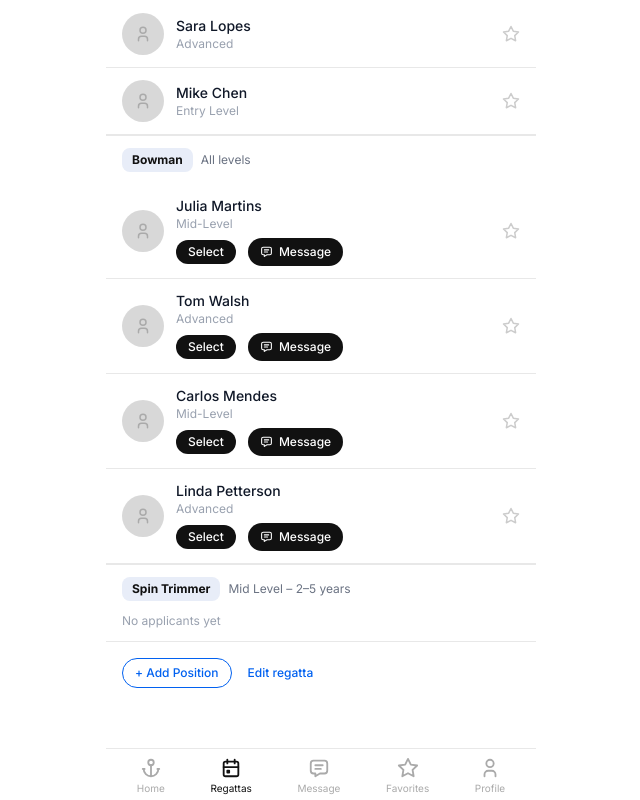
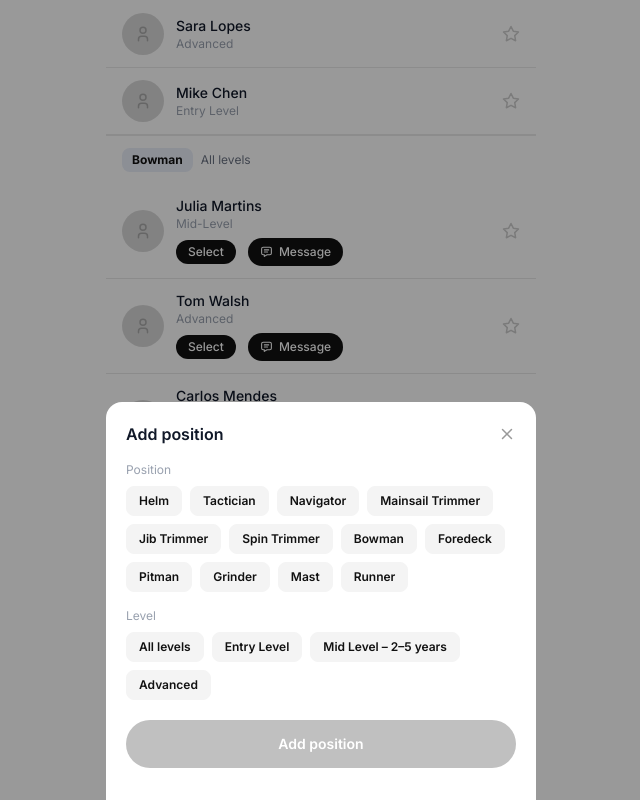
Before and after one commit to kroosailapp-crypto/kroo, a Next.js app: page /boat/regattas/1 in a window 1280 px wide. Both pictures are taken after a click on the button "+ Add Position". Shown: the part 408-1208 px from the top of the page, without its empty margins (319-959 px from the left). Built offline with nearby package versions, Linux system fonts and the light colour scheme.

Commit message:
Add position picker modal to regatta detail page
Co-Authored-By: Claude Sonnet 4.6 <noreply@anthropic.com>

```diff
--- a/app/boat/regattas/[id]/page.js
+++ b/app/boat/regattas/[id]/page.js
@@ -1,3 +1,5 @@
+"use client";
+import { useState, use } from "react";
 import Link from "next/link";
 import {
   IconAnchor,
@@ -6,9 +8,31 @@ import {
   IconStar,
   IconUser,
   IconArrowLeft,
-  IconCircleCheck,
+  IconCheck,
+  IconX,
 } from "@tabler/icons-react";
 
+const POSITIONS = [
+  "Helm",
+  "Tactician",
+  "Navigator",
+  "Mainsail Trimmer",
+  "Jib Trimmer",
+  "Spin Trimmer",
+  "Bowman",
+  "Foredeck",
+  "Pitman",
+  "Grinder",
+  "Mast",
+  "Runner",
+];
+
+const LEVELS = [
+  "All levels",
+  "Entry Level",
+  "Mid Level – 2–5 years",
+  "Advanced",
+];
 
 const regattas = {
   1: {
@@ -146,11 +170,120 @@ function CrewRow({ crew, action }) {
   );
 }
 
+function AddPositionModal({ onAdd, onClose }) {
+  const [role, setRole] = useState(null);
+  const [level, setLevel] = useState(null);
+
+  function handleAdd() {
+    if (role) {
+      onAdd({ role, level: level ?? "" });
+    }
+  }
+
+  return (
+    <div
+      className="fixed inset-0 z-50 flex items-end justify-center"
+      style={{ backgroundColor: "rgba(0,0,0,0.4)" }}
+      onClick={onClose}
+    >
+      <div
+        className="bg-white rounded-t-2xl w-full max-w-[430px] px-5 pt-5 pb-8 flex flex-col gap-4"
+        onClick={(e) => e.stopPropagation()}
+      >
+        {/* Header */}
+        <div className="flex items-center justify-between">
+          <p className="text-base font-semibold text-gray-900">Add position</p>
+          <button onClick={onClose}>
+            <IconX size={18} color="#999" />
+          </button>
+        </div>
+
+        {/* Position list */}
+        <div>
+          <p className="text-xs text-gray-400 mb-2">Position</p>
+          <div className="flex flex-wrap gap-2">
+            {POSITIONS.map((p) => (
+              <button
+                key={p}
+                onClick={() => setRole(p)}
+                className="px-3 py-1.5 rounded-lg text-xs font-semibold border transition-colors"
+                style={{
+                  backgroundColor: role === p ? "#111" : "#F4F4F4",
+                  color: role === p ? "#fff" : "#111",
+                  borderColor: role === p ? "#111" : "#F4F4F4",
+                }}
+              >
+                {p}
+              </button>
+            ))}
+          </div>
+        </div>
+
+        {/* Level list */}
+        <div>
+          <p className="text-xs text-gray-400 mb-2">Level</p>
+          <div className="flex flex-wrap gap-2">
+            {LEVELS.map((l) => (
+              <button
+                key={l}
+                onClick={() => setLevel(l)}
+                className="px-3 py-1.5 rounded-lg text-xs font-semibold border transition-colors"
+                style={{
+                  backgroundColor: level === l ? "#111" : "#F4F4F4",
+                  color: level === l ? "#fff" : "#111",
+                  borderColor: level === l ? "#111" : "#F4F4F4",
+                }}
+              >
+                {l}
+              </button>
+            ))}
+          </div>
+        </div>
+
+        {/* Add button */}
+        <button
+          onClick={handleAdd}
+          disabled={!role}
+          className="w-full py-3.5 rounded-full text-sm font-semibold text-white mt-1"
+          style={{ backgroundColor: role ? "#0161F0" : "#c0c0c0" }}
+        >
+          Add position
+        </button>
+      </div>
+    </div>
+  );
+}
+
 export default function RegattaDetail({ params }) {
-  const regatta = regattas[params.id] ?? regattas[1];
+  const { id } = use(params);
+  const base = regattas[id] ?? regattas[1];
+  const [positions, setPositions] = useState(base.positions);
+  const [showModal, setShowModal] = useState(false);
+
+  function handleAddPosition({ role, level }) {
+    setPositions((prev) => [
+      ...prev,
+      {
+        id: Date.now(),
+        role,
+        level,
+        status: "open",
+        selectedCrew: null,
+        otherApplicants: [],
+      },
+    ]);
+    setShowModal(false);
+  }
 
   return (
     <div className="flex flex-col min-h-screen bg-white pb-20">
+
+      {showModal && (
+        <AddPositionModal
+          onAdd={handleAddPosition}
+          onClose={() => setShowModal(false)}
+        />
+      )}
 
       {/* Header */}
       <div className="flex items-center gap-3 px-4 pt-4 pb-3">
@@ -178,25 +311,25 @@ export default function RegattaDetail({ params }) {
 
         {/* Regatta name + date */}
         <div className="px-4 pt-4 pb-3">
-          <p className="text-xs text-gray-400 mb-0.5">{regatta.date}, {regatta.location}</p>
-          <p className="text-xl font-bold text-gray-900 mb-4">{regatta.name}</p>
+          <p className="text-xs text-gray-400 mb-0.5">{base.date}, {base.location}</p>
+          <p className="text-xl font-bold text-gray-900 mb-4">{base.name}</p>
 
           {/* Stats */}
           <div className="flex gap-5">
             <div>
-              <p className="text-base font-semibold text-gray-900">{regatta.invited}</p>
+              <p className="text-base font-semibold text-gray-900">{base.invited}</p>
               <p className="text-[11px] text-gray-500">Invited</p>
             </div>
             <div>
-              <p className="text-base font-semibold text-gray-900">{regatta.confirmed}</p>
+              <p className="text-base font-semibold text-gray-900">{base.confirmed}</p>
               <p className="text-[11px] text-gray-500">Confirmed</p>
             </div>
             <div>
-              <p className="text-base font-semibold text-gray-900">{regatta.pending}</p>
+              <p className="text-base font-semibold text-gray-900">{base.pending}</p>
               <p className="text-[11px] text-gray-500">Pending</p>
             </div>
             <div>
-              <p className="text-base font-semibold text-gray-900">{regatta.declined}</p>
+              <p className="text-base font-semibold text-gray-900">{base.declined}</p>
               <p className="text-[11px] text-gray-500">Declined</p>
             </div>
           </div>
@@ -205,14 +338,19 @@ export default function RegattaDetail({ params }) {
         <Divider />
 
         {/* Positions */}
-        {regatta.positions.map((pos) => (
+        {positions.map((pos) => (
           <div key={pos.id}>
             {/* Position header */}
             <div className="flex items-center gap-2 px-4 py-3">
               <Tag label={pos.role} />
               <span className="text-xs text-gray-500 flex-1">{pos.level}</span>
               {pos.status === "filled" && (
-                <IconCircleCheck size={20} color="#111" />
+                <div
+                  className="flex items-center justify-center rounded-full flex-shrink-0"
+                  style={{ width: 22, height: 22, backgroundColor: "#111" }}
+                >
+                  <IconCheck size={13} color="white" strokeWidth={2.5} />
+                </div>
               )}
             </div>
 
@@ -295,6 +433,7 @@ export default function RegattaDetail({ params }) {
         {/* Actions */}
         <div className="flex items-center gap-4 px-4 py-4 pb-8">
           <button
+            onClick={() => setShowModal(true)}
             className="text-xs font-medium px-3 py-1.5 rounded-full border"
             style={{ color: "#0161f0", borderColor: "#0161f0" }}
           >
```
